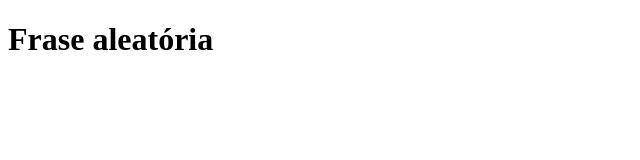
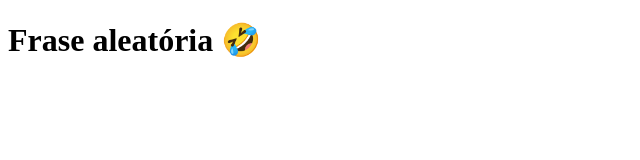
Before and after one commit to Davigustavocd/clone-tabnews, a Next.js app: page / in a window 1280 px wide. Shown: the top 160 px of the page, without its empty margins (0-640 px from the left). Built offline with nearby package versions, Linux system fonts and the light colour scheme.

Commit message:
modificando a frase

```diff
--- a/pages/index.js
+++ b/pages/index.js
@@ -1,4 +1,4 @@
 function Home() {
-  return <h1>Frase aleatória</h1>;
+  return <h1>Frase aleatória 🤣</h1>;
 }
 export default Home;
```
